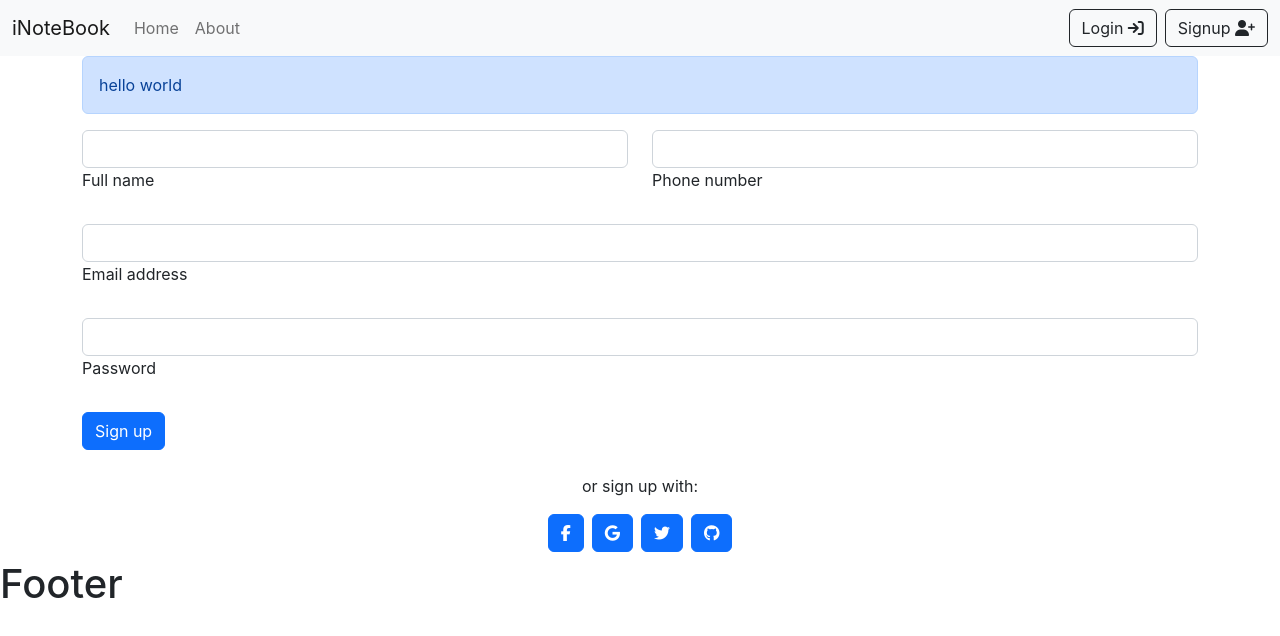
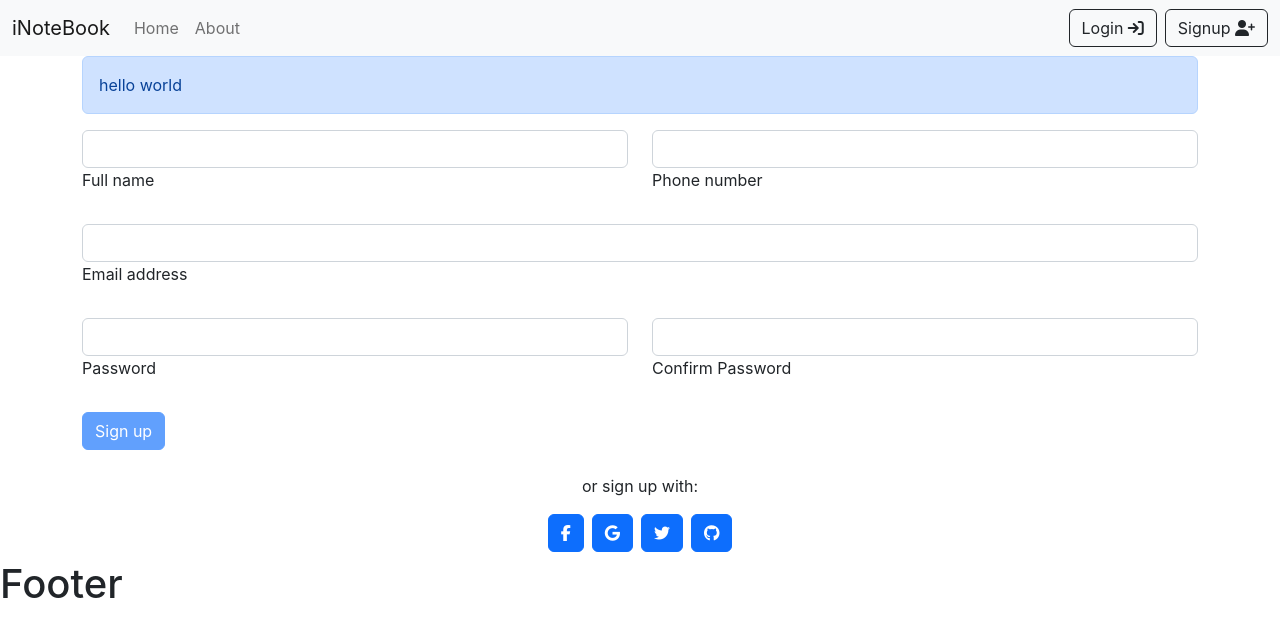
Before and after one commit to Hemraj748244/notebookclient, a React (Create React App) app: page /signup in a window 1280 px wide. Shown: the top 636 px of the page. Built offline with nearby package versions, Linux system fonts and the light colour scheme.

Commit message:
Update Login.js and Signup.js

```diff
--- a/src/Components/Login.js
+++ b/src/Components/Login.js
@@ -2,10 +2,7 @@ import React, { useContext } from 'react';
 import AuthContext from '../Context/AuthContexts/AuthContext';
 const Login = () => {
   const context = useContext(AuthContext);
-  const { setState, checkContext } = context;
-  checkContext();
-  setState('State value from Login');
-  checkContext();
+
   return (
     <div className="container my-2">
       <form>
--- a/src/Components/Signup.js
+++ b/src/Components/Signup.js
@@ -11,6 +11,7 @@ const Signup = () => {
     email: "",
     phonenumber: "",
     password: "",
+    cpassword:""
   });
   const handleSubmit = (e) => {
     e.preventDefault();
@@ -20,6 +21,7 @@ const Signup = () => {
       email: "",
       phonenumber: "",
       password: "",
+      cpassword:""
     });
     console.log(message);
   };
@@ -79,7 +81,8 @@ const Signup = () => {
         </div>
 
         {/* Password input */}
-        <div className="form-outline mb-4">
+        <div className="form-outline row mb-4">
+        <div className="col">
           <input
             type="password"
             id="form3Example4"
@@ -92,10 +95,25 @@ const Signup = () => {
             Password
           </label>
         </div>
+         <div className="col">
+          <input
+            type="password"
+            id="form3Example4"
+            name="cpassword"
+            className="form-control"
+            value={user.cpassword}
+            onChange={handleChange}
+          />
+          <label className="form-label" htmlFor="form3Example4">
+            Confirm Password
+          </label>
+        </div>
+        </div>
 
         {/* Submit button */}
         <button
           type="button"
+          disabled={user.password!==user.cpassword || (user.password.length === 0 || user.cpassword.length === 0)}
           className="btn btn-primary btn-block mb-4"
           onClick={handleSubmit}
         >
```
